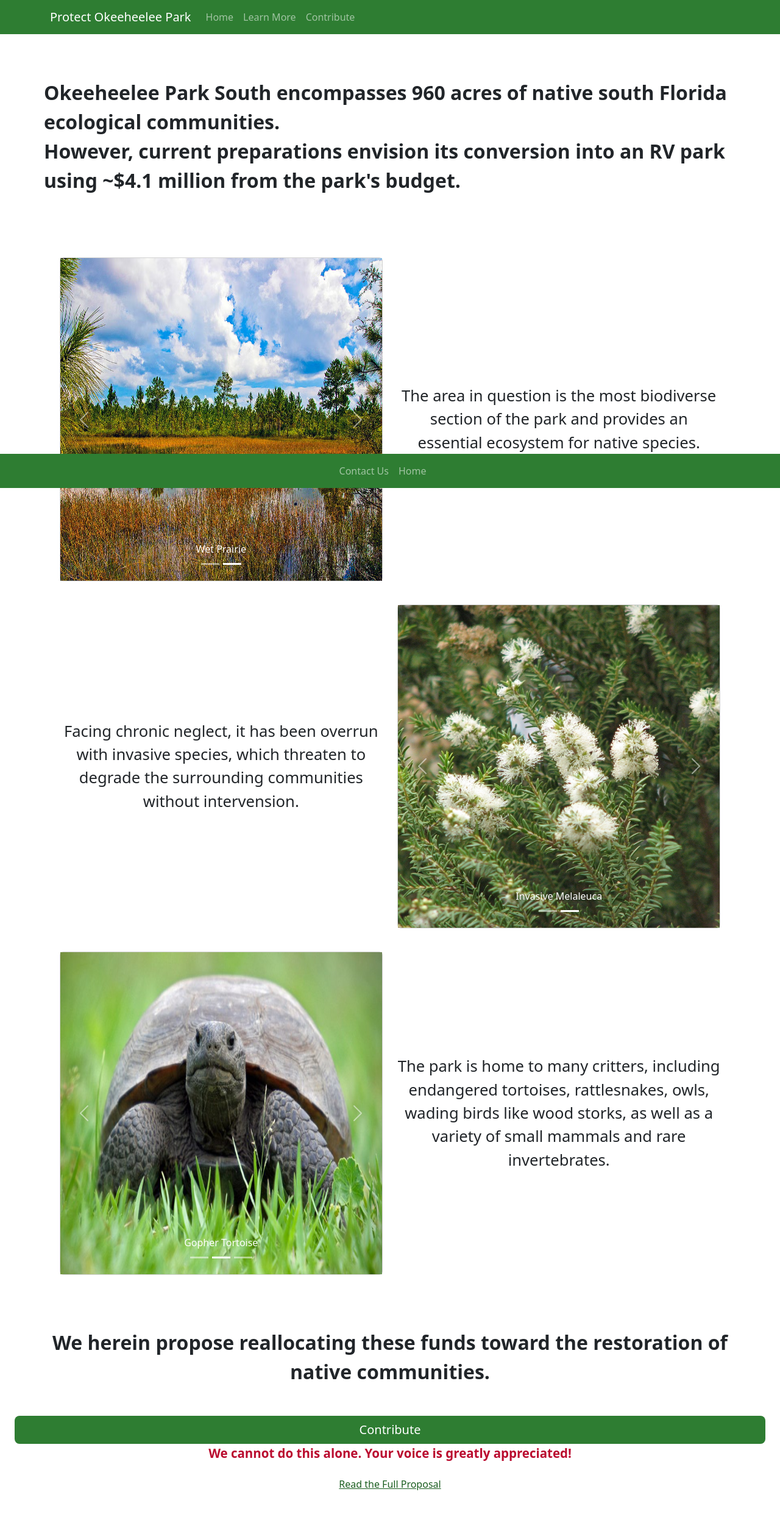
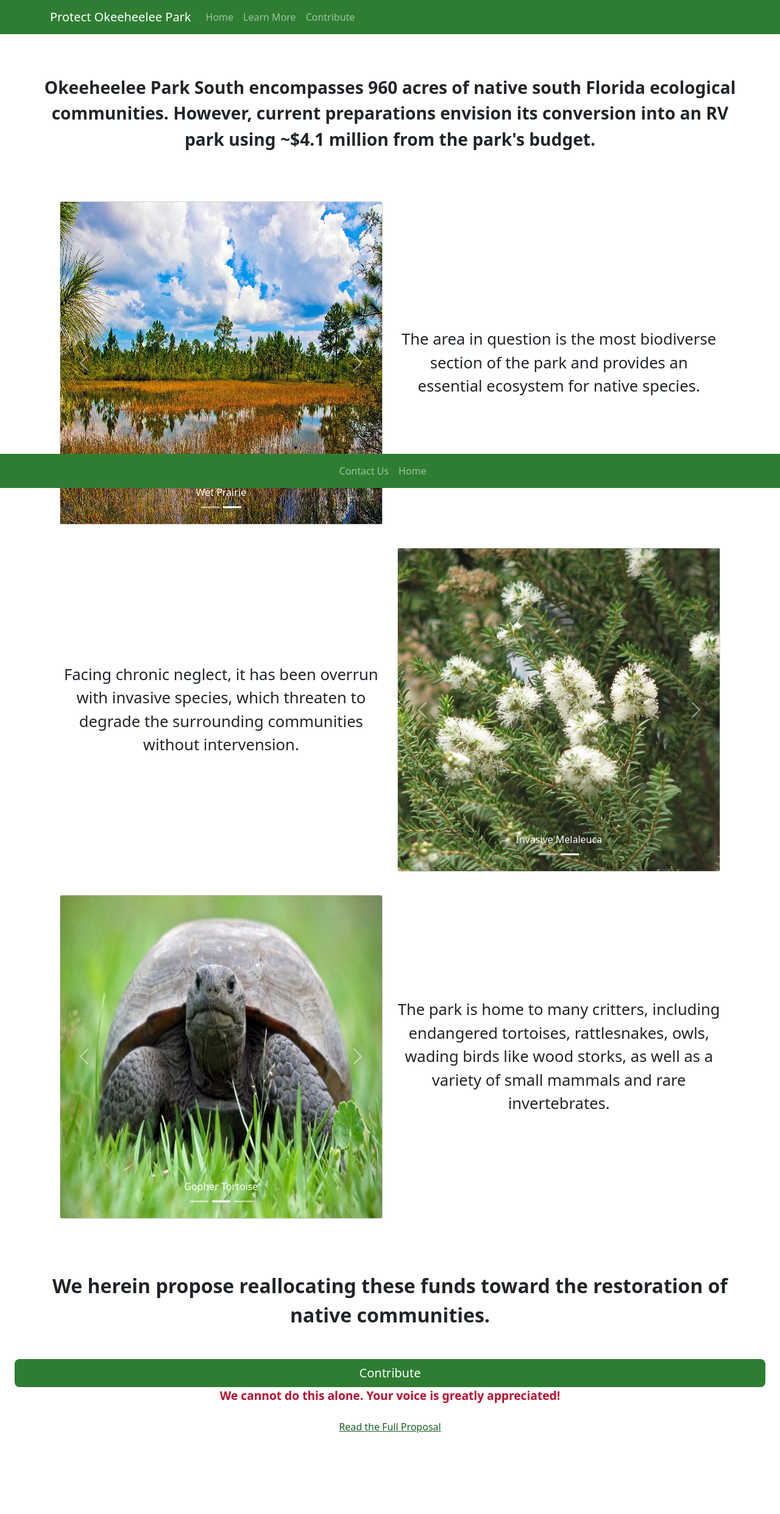
Before and after one commit to P-mandevillei/Okeeheelee_Park_Petition, a React (Vite) app in the folder client/public/: page /details in a window 1280 px wide. Shown: the top 2482 px of the page at 61% size. Built offline with nearby package versions, Linux system fonts and the light colour scheme.

Commit message:
changed fontsize again

```diff
--- a/client/public/src/components/pages/Details.jsx
+++ b/client/public/src/components/pages/Details.jsx
@@ -18,8 +18,8 @@ export default function Details() {
 
     return <div className="pad" style={{'paddingBottom': `${padBottomPx}px`}}>
     <Card style={{border: "rgba(0,0,0,0)"}}>
-    <p className='pad' style={{'fontSize': '2.5vw', 'fontWeight': 'bold'}}>
-        Okeeheelee Park South encompasses 960 acres of native south Florida ecological communities.<br/>
+    <p className='pad center' style={{'fontSize': '2.2vw', 'fontWeight': 'bold'}}>
+        Okeeheelee Park South encompasses 960 acres of native south Florida ecological communities.
         However, current preparations envision its conversion into an RV park using ~$4.1 million from the park's budget. <br />
     </p>
 
@@ -117,7 +117,7 @@ export default function Details() {
     </p>
 
     <Button size='lg' onClick={()=>{nav('/contribute')}} className="primaryColor primaryHover">Contribute</Button>
-    <p className='center notice' style={{'fontSize': '1.6vw'}}>
+    <p className='center notice' style={{'fontSize': '1.5vw'}}>
         We cannot do this alone. Your voice is greatly appreciated!
     </p>
 
```
